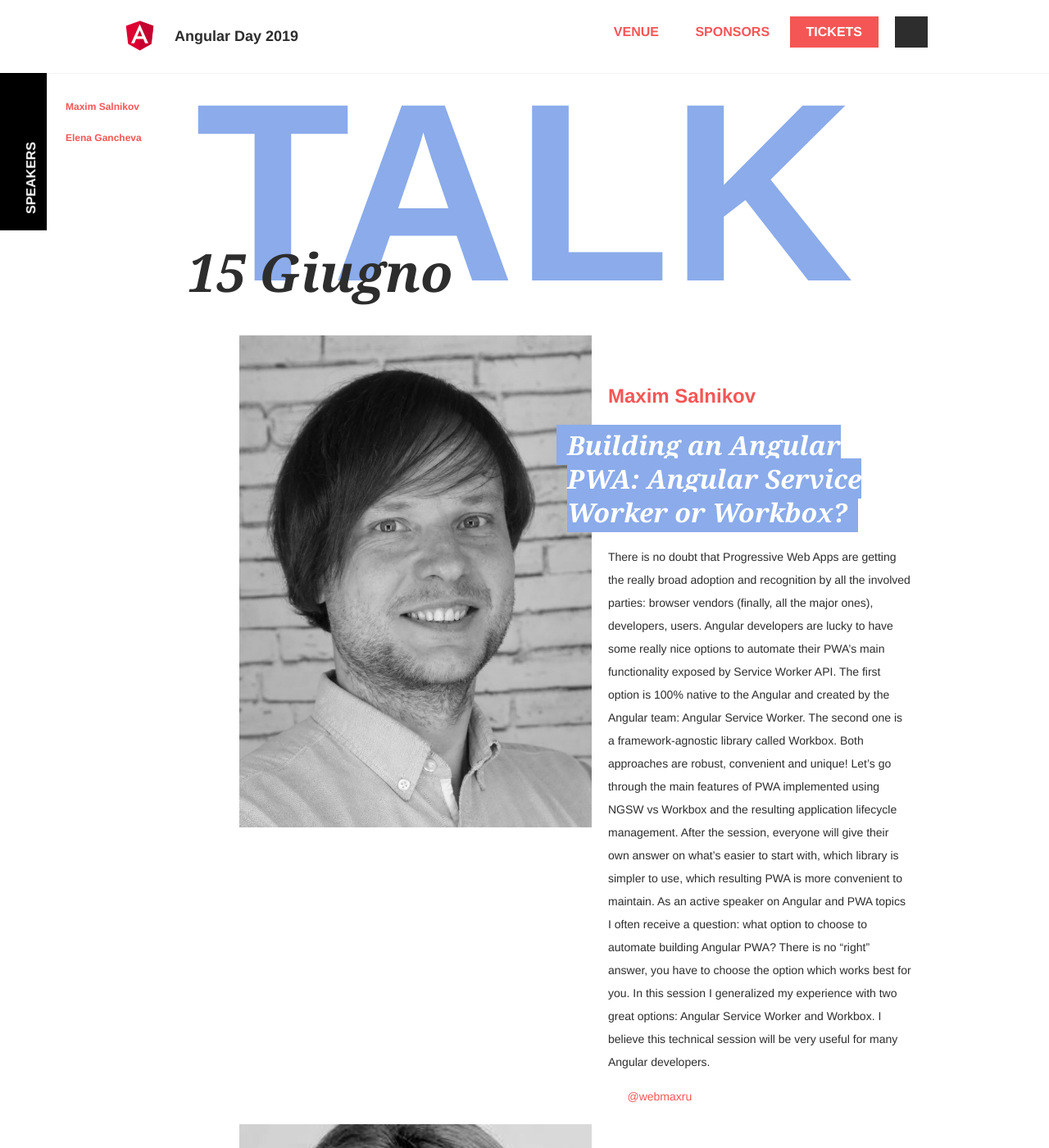
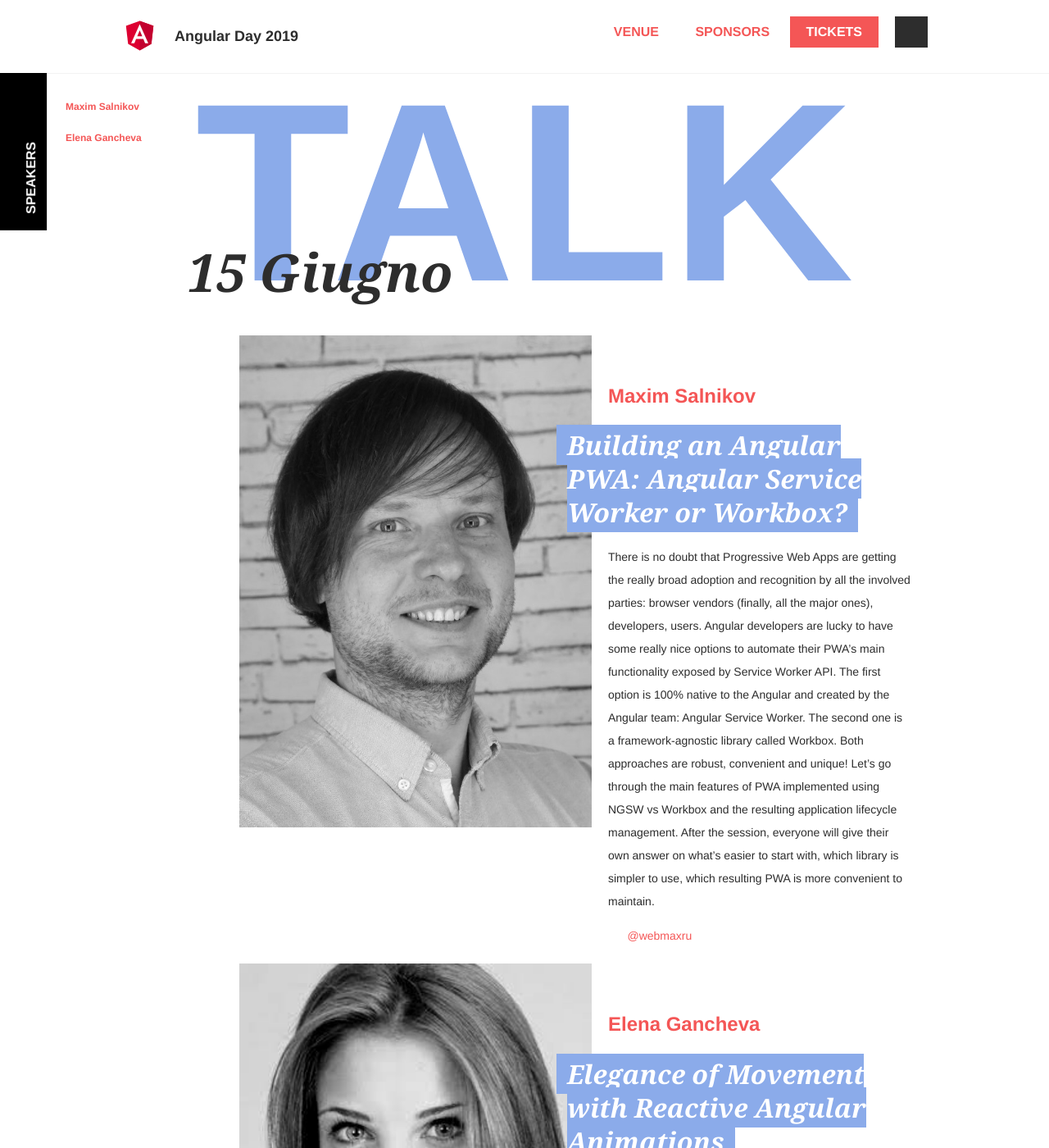
Before and after one commit to GrUSP/2019.angularday.it, a Jekyll site: the page built from talks.html, in a window 1280 px wide and 1400 px high. Shown: the whole window at 82% size. Built offline with Jekyll 4.4.1, drawn with Linux system fonts in a browser that asks for light colours; some web fonts are replaced; comment, search, counter and statistics services are not loaded.

Commit message:
Update talks.yml

```diff
--- a/_data/talks.yml
+++ b/_data/talks.yml
@@ -6,7 +6,6 @@
   extract: >
     There is no doubt that Progressive Web Apps are getting the really broad adoption and recognition by all the involved parties: browser vendors (finally, all the major ones), developers, users. Angular developers are lucky to have some really nice options to automate their PWA’s main functionality exposed by Service Worker API. The first option is 100% native to the Angular and created by the Angular team: Angular Service Worker. The second one is a framework-agnostic library called Workbox.
     Both approaches are robust, convenient and unique! Let’s go through the main features of PWA implemented using NGSW vs Workbox and the resulting application lifecycle management. After the session, everyone will give their own answer on what’s easier to start with, which library is simpler to use, which resulting PWA is more convenient to maintain.
-    As an active speaker on Angular and PWA topics I often receive a question: what option to choose to automate building Angular PWA? There is no “right” answer, you have to choose the option which works best for you. In this session I generalized my experience with two great options: Angular Service Worker and Workbox. I believe this technical session will be very useful for many Angular developers.
 -
   speaker_id: elena-gancheva
   image:
```
